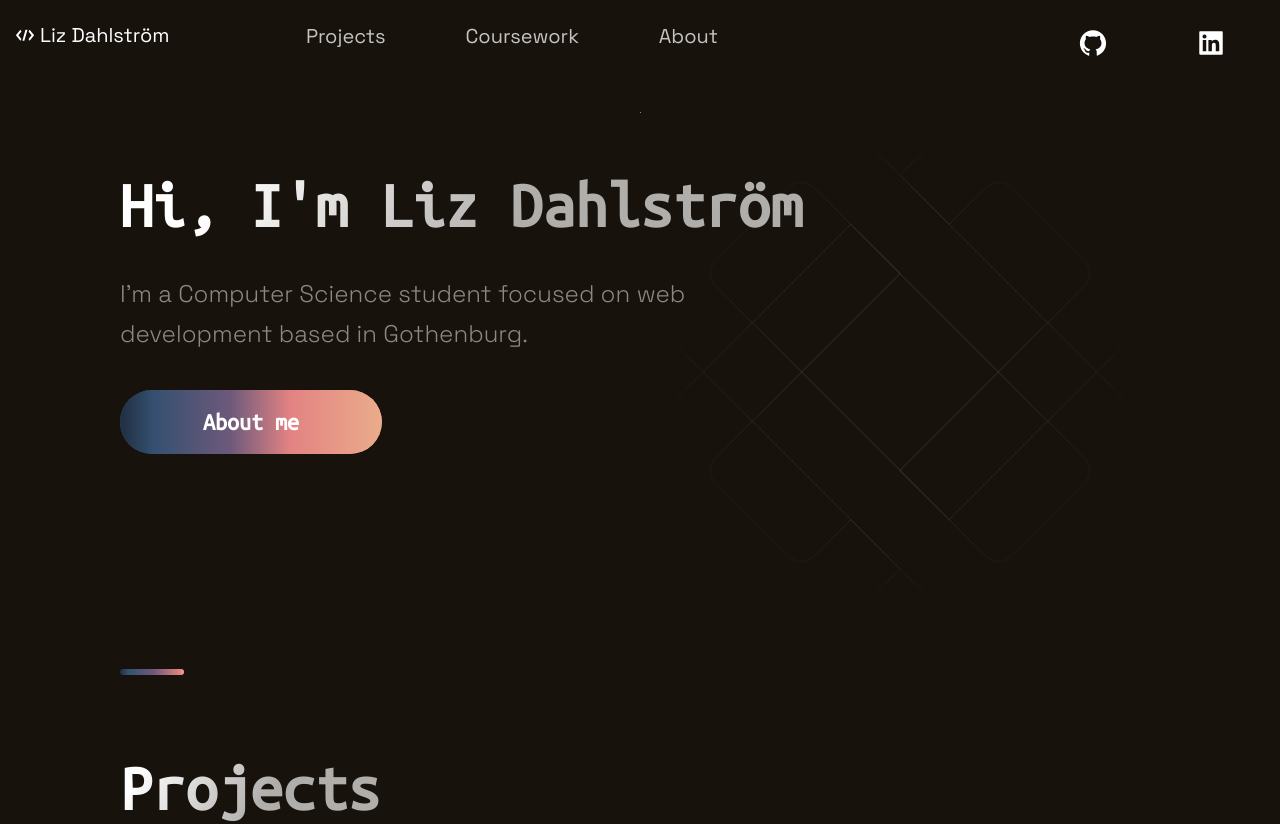
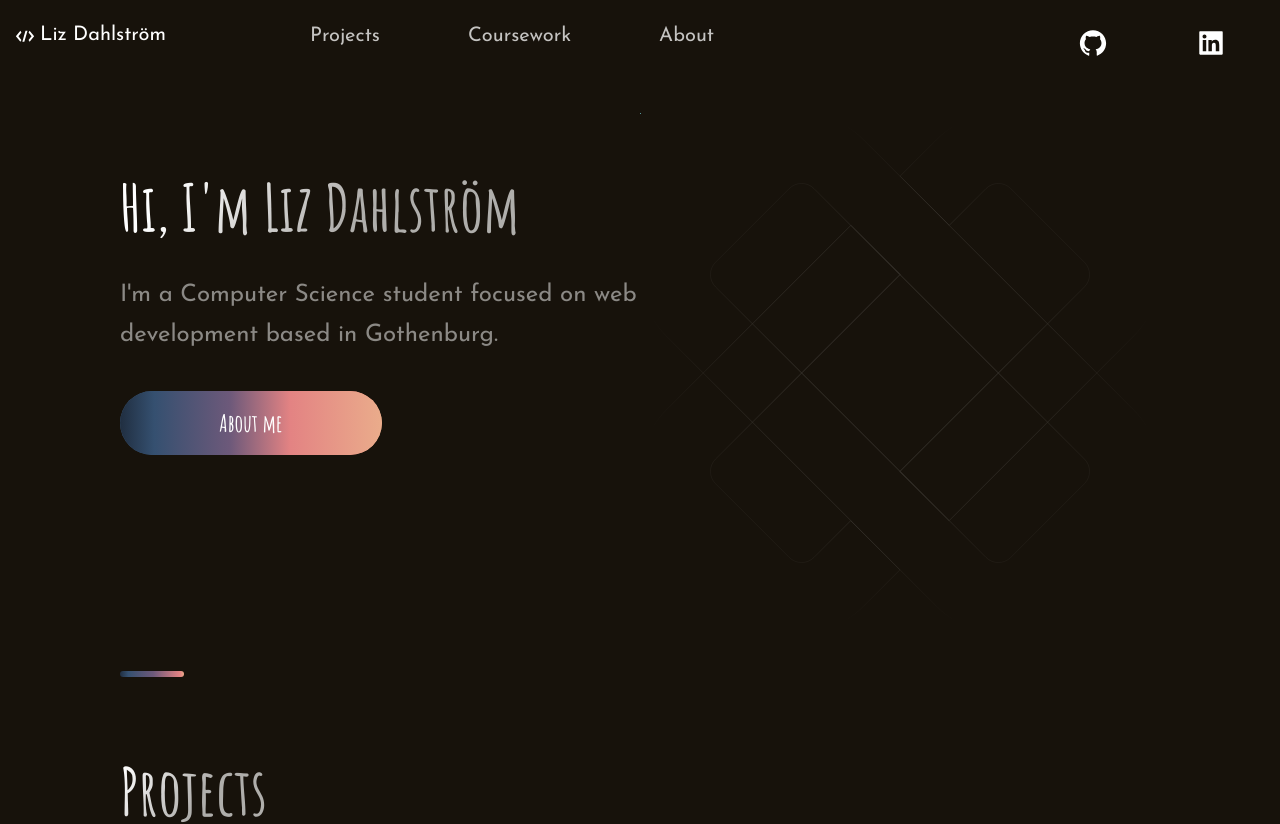
Before and after one commit to lizdahlstrom/lizdahlstrom.dev, a Next.js app: page / in a window 1280 px wide. Shown: the top 824 px of the page. Built offline with nearby package versions, Linux system fonts and the light colour scheme.

Commit message:
Change fonts

```diff
--- a/src/pages/_document.jsx
+++ b/src/pages/_document.jsx
@@ -1,6 +1,4 @@
-import Document, {
-  Head, Html, Main, NextScript,
-} from 'next/document';
+import Document, { Head, Html, Main, NextScript } from 'next/document';
 import { ServerStyleSheet } from 'styled-components';
 
 import React from 'react';
@@ -11,9 +9,11 @@ export default class MyDocument extends Document {
     const originalRenderPage = ctx.renderPage;
 
     try {
-      ctx.renderPage = () => originalRenderPage({
-        enhanceApp: (App) => (props) => sheet.collectStyles(<App {...props} />),
-      });
+      ctx.renderPage = () =>
+        originalRenderPage({
+          enhanceApp: (App) => (props) =>
+            sheet.collectStyles(<App {...props} />),
+        });
 
       const initialProps = await Document.getInitialProps(ctx);
       return {
@@ -32,17 +32,14 @@ export default class MyDocument extends Document {
 
   render() {
     return (
-      <Html lang="en-GB">
+      <Html lang='en-GB'>
         <Head>
+          <link rel='preconnect' href='https://fonts.googleapis.com' />
+          <link rel='preconnect' href='https://fonts.gstatic.com' crossorigin />
           <link
-            href="https://fonts.googleapis.com/css2?family=Space+Grotesk:wght@300;400;500;600;700&display=swap"
-            rel="stylesheet"
+            href='https://fonts.googleapis.com/css2?family=Amatic+SC&family=Amatic+SC:wght@400;700&family=Josefin+Sans&display=swap'
+            rel='stylesheet'
           />
-          <link
-            href="https://fonts.googleapis.com/css2?family=Fjalla+One&display=swap"
-            rel="stylesheet"
-          />
-          <link href="https://fonts.googleapis.com/css2?family=Ubuntu+Mono&display=swap" rel="stylesheet" />
         </Head>
         <body>
           <Main />
--- a/src/themes/default.js
+++ b/src/themes/default.js
@@ -1,8 +1,8 @@
 export default {
   // Temp fonts
   fonts: {
-    title: 'Ubuntu Mono, Space Grotesk, sans-serif',
-    main: 'Space Grotesk, sans-serif',
+    title: 'Amatic SC, Ubuntu Mono, Space Grotesk, sans-serif',
+    main: 'Josefin Sans, Space Grotesk, sans-serif',
   },
   // Colors for layout
   colors: {
```
Also changed, not shown: src/components/Acomplishments/Coursework.js (added, +32 -0 lines).
